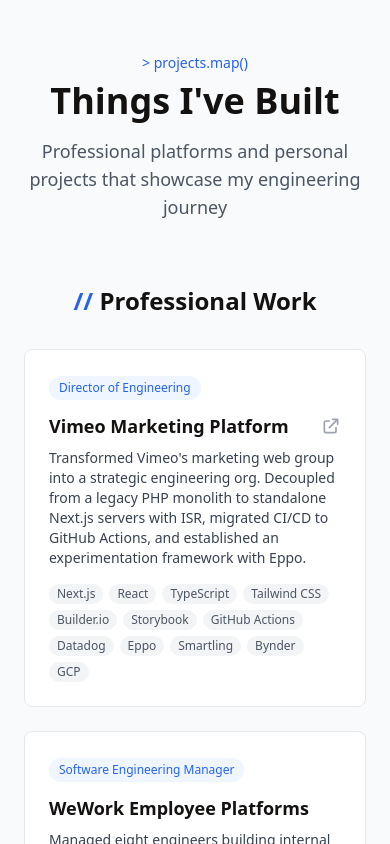
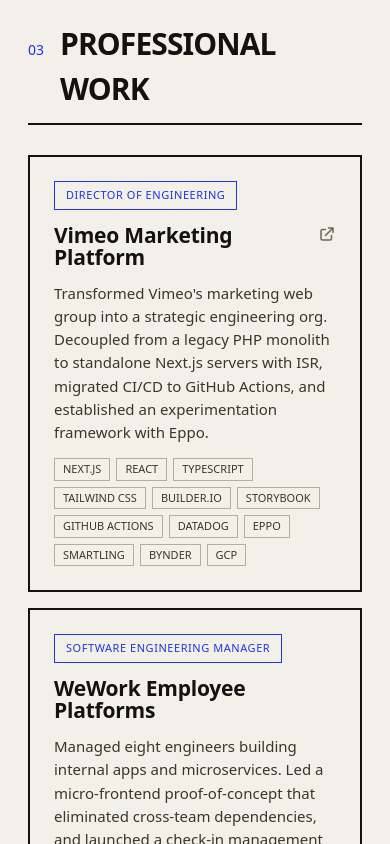
Before and after one commit to tshields86/travis-shields, a Next.js app: page / in a window 390 px wide. Shown: the part 3360-4204 px from the top of the page. Built offline with nearby package versions, Linux system fonts and the light colour scheme; a web font is replaced by a local one.

Commit message:
Rebuild Professional Work (03) and Side Projects (04) as poster cards
Data-driven from lib/content; role badges, icon-link clusters, tech pills;
2-col grids, offset-shadow hover

```diff
--- a/components/Projects.tsx
+++ b/components/Projects.tsx
@@ -1,246 +1,63 @@
-'use client';
+import { SectionHeading } from "@/components/ui/SectionHeading";
+import { Reveal } from "@/components/ui/Reveal";
+import { PillList } from "@/components/ui/Pill";
+import { IconLink } from "@/components/ui/IconLink";
+import { professionalWork, sideProjects, type ProjectLink } from "@/lib/content";
 
-import { motion, useInView } from 'framer-motion';
-import { useRef } from 'react';
-
-interface Project {
-  name: string;
-  role: string;
-  description: string;
-  tech: string[];
-  link?: string;
-  github?: string;
-  appStore?: string;
-}
-
-const professionalWork: Project[] = [
-  {
-    name: 'Vimeo Marketing Platform',
-    role: 'Director of Engineering',
-    description:
-      'Transformed Vimeo\'s marketing web group into a strategic engineering org. Decoupled from a legacy PHP monolith to standalone Next.js servers with ISR, migrated CI/CD to GitHub Actions, and established an experimentation framework with Eppo.',
-    tech: ['Next.js', 'React', 'TypeScript', 'Tailwind CSS', 'Builder.io', 'Storybook', 'GitHub Actions', 'Datadog', 'Eppo', 'Smartling', 'Bynder', 'GCP'],
-    link: 'https://www.vimeo.com/',
-  },
-  {
-    name: 'WeWork Employee Platforms',
-    role: 'Software Engineering Manager',
-    description:
-      'Managed eight engineers building internal apps and microservices. Led a micro-frontend proof-of-concept that eliminated cross-team dependencies, and launched a check-in management tool that drove a 140% increase in Net Promoter Scores.',
-    tech: ['React', 'TypeScript', 'Ruby on Rails', 'Microservices', 'Micro-Frontends', 'AWS'],
-  },
-  {
-    name: 'MSG.com',
-    role: 'Lead Software Engineer',
-    description:
-      'Led engineering on Madison Square Garden\'s primary web property. Built Lambda@Edge adaptive image resizing that cut page load times by 30%, and overhauled Elasticsearch indexing from PHP to Node.js Lambdas reducing rebuild time by 85%.',
-    tech: ['React', 'Node.js', 'MongoDB', 'Redis', 'Elasticsearch', 'PHP', 'Docker', 'AWS'],
-    link: 'https://www.msg.com/',
-  },
-  {
-    name: 'Knicks.com',
-    role: 'Lead Software Engineer',
-    description:
-      'Led a comprehensive sitewide redesign and built custom modules integrating NBA APIs for real-time stats and game scores. Built the All-Star voting platform that helped Kristaps Porziņģis make the 2018 All-Star game, voted best campaign in the league.',
-    tech: ['JavaScript', 'React', 'Contentful', 'NBA Stats API'],
-    link: 'https://www.nba.com/knicks/',
-  },
-];
-
-const sideProjects: Project[] = [
-  {
-    name: 'PollPotato',
-    role: 'Creator',
-    description:
-      'Mobile-first polling app — ask a question, share one link, and watch the group vote in real time. Anonymous voting by default, with light/dark mode and a playful potato mascot.',
-    tech: ['Next.js', 'TypeScript', 'Tailwind CSS', 'Drizzle', 'Neon', 'Cloudflare'],
-    link: 'https://www.pollpotato.com',
-    github: 'https://github.com/tshields86/poll-potato',
-  },
-  {
-    name: 'Breezlist',
-    role: 'Creator',
-    description:
-      'Mobile-first PWA for creating, sharing, and collaborating on lists in real-time. Features smart item autocomplete powered by user history and offline-capable PWA support with Workbox.',
-    tech: ['React', 'TypeScript', 'Supabase', 'Tailwind CSS', 'PWA', 'Vite'],
-    link: 'https://www.breezlist.com/',
-    github: 'https://github.com/tshields86/breezlist',
-  },
-  {
-    name: 'Serpent Surge',
-    role: 'Creator',
-    description:
-      'Roguelike reimagining of Snake with wave-based arena progression, 10 synergizing power-ups, hazards, and retro CRT aesthetics. Features global leaderboards, daily challenges, and mobile support via Capacitor.',
-    tech: ['TypeScript', 'HTML5 Canvas', 'Vite', 'Firebase', 'Capacitor', 'Tone.js', 'PWA'],
-    link: 'https://serpentsurge.vercel.app/',
-    github: 'https://github.com/tshields86/serpent-surge',
-    appStore: 'https://apps.apple.com/us/app/serpent-surge/id6761081725',
-  },
-  {
-    name: 'BBQCopilot',
-    role: 'Creator',
-    description:
-      'AI-powered BBQ app that generates equipment-specific recipes, prep guides, and real-time cook timelines with streaming AI recipe generation and natural language input parsing.',
-    tech: ['React Native', 'Expo', 'TypeScript', 'Supabase', 'Claude API'],
-    link: 'https://www.bbqcopilot.com/',
-    github: 'https://github.com/tshields86/bbqcopilot',
-  },
-  {
-    name: 'DStructures.js',
-    role: 'Creator',
-    description:
-      'Zero-dependency TypeScript library providing type-safe, generic data structures and algorithms — linked lists, heaps, graphs, hash maps, and more. 600+ tests with 90%+ coverage thresholds.',
-    tech: ['TypeScript', 'Vitest', 'tsup', 'TypeDoc'],
-    link: 'https://www.npmjs.com/package/dstructures.js',
-    github: 'https://github.com/tshields86/DStructures.js',
-  },
-  {
-    name: 'git-sense',
-    role: 'Creator',
-    description:
-      'CLI tool that connects to GitHub and uses Claude to generate narrative summaries, contributor analyses, changelogs, and natural-language Q&A from a repo\'s commit and PR history.',
-    tech: ['TypeScript', 'Node.js', 'Claude API', 'Octokit', 'Commander.js'],
-    link: 'https://www.npmjs.com/package/git-sense',
-    github: 'https://github.com/tshields86/git-sense',
-  },
-  {
-    name: 'Yodafy',
-    role: 'Creator',
-    description:
-      'A web app that transforms song lyrics into Yoda\'s speech pattern using Claude AI, with a rate-limited API and Star Wars-themed UI. Because a little Yoda in your life, everyone needs.',
-    tech: ['Next.js', 'TypeScript', 'Claude API', 'Upstash Redis', 'Vercel'],
-    link: 'https://yodafy.vercel.app',
-    github: 'https://github.com/tshields86/yodafy',
-  },
-];
-
-function ProjectCard({ project, index, isInView }: { project: Project; index: number; isInView: boolean }) {
+function LinkCluster({ links }: { links: ProjectLink[] }) {
+  if (links.length === 0) return null;
   return (
-    <motion.div
-      initial={{ opacity: 0, y: 30 }}
-      animate={isInView ? { opacity: 1, y: 0 } : { opacity: 0, y: 30 }}
-      transition={{ duration: 0.5, delay: index * 0.1 }}
-      className="bg-white dark:bg-gray-800 rounded-lg p-6 border border-gray-200 dark:border-gray-700 hover:border-blue-500 dark:hover:border-blue-500 transition-colors"
-    >
-      <span className="inline-block text-xs font-medium text-blue-600 dark:text-blue-400 bg-blue-50 dark:bg-blue-900/30 px-2.5 py-1 rounded-full mb-3">
-        {project.role}
-      </span>
-      <div className="flex items-center justify-between mb-2">
-        <h3 className="text-lg font-bold">{project.name}</h3>
-        <div className="flex items-center gap-2 flex-shrink-0 ml-2">
-          {project.github && (
-            <a
-              href={project.github}
-              target="_blank"
-              rel="noopener noreferrer"
-              className="text-gray-400 hover:text-blue-600 dark:hover:text-blue-400 transition-colors"
-              aria-label={`View ${project.name} on GitHub`}
-            >
-              <svg className="w-5 h-5" fill="currentColor" viewBox="0 0 24 24">
-                <path d="M12 0C5.37 0 0 5.37 0 12c0 5.31 3.435 9.795 8.205 11.385.6.105.825-.255.825-.57 0-.285-.015-1.23-.015-2.235-3.015.555-3.795-.735-4.035-1.41-.135-.345-.72-1.41-1.23-1.695-.42-.225-1.02-.78-.015-.795.945-.015 1.62.87 1.845 1.23 1.08 1.815 2.805 1.305 3.495.99.105-.78.42-1.305.765-1.605-2.67-.3-5.46-1.335-5.46-5.925 0-1.305.465-2.385 1.23-3.225-.12-.3-.54-1.53.12-3.18 0 0 1.005-.315 3.3 1.23.96-.27 1.98-.405 3-.405s2.04.135 3 .405c2.295-1.56 3.3-1.23 3.3-1.23.66 1.65.24 2.88.12 3.18.765.84 1.23 1.905 1.23 3.225 0 4.605-2.805 5.625-5.475 5.925.435.375.81 1.095.81 2.22 0 1.605-.015 2.895-.015 3.3 0 .315.225.69.825.57A12.02 12.02 0 0024 12c0-6.63-5.37-12-12-12z" />
-              </svg>
-            </a>
-          )}
-          {project.appStore && (
-            <a
-              href={project.appStore}
-              target="_blank"
-              rel="noopener noreferrer"
-              className="text-gray-400 hover:text-blue-600 dark:hover:text-blue-400 transition-colors"
-              aria-label={`Download ${project.name} on the App Store`}
-            >
-              <svg className="w-5 h-5" fill="currentColor" viewBox="0 0 24 24">
-                <path d="M17.05 12.04c-.03-2.66 2.17-3.94 2.27-4-1.24-1.81-3.16-2.06-3.84-2.09-1.63-.16-3.18.96-4.01.96-.82 0-2.1-.94-3.45-.91-1.78.03-3.42 1.03-4.33 2.62-1.85 3.21-.47 7.96 1.32 10.56.88 1.27 1.92 2.7 3.29 2.65 1.32-.05 1.82-.85 3.42-.85 1.59 0 2.04.85 3.44.83 1.42-.03 2.32-1.3 3.19-2.58 1.01-1.48 1.42-2.91 1.44-2.99-.03-.01-2.76-1.06-2.79-4.2zM14.4 4.33c.73-.89 1.22-2.12 1.08-3.34-1.05.04-2.32.7-3.07 1.58-.67.78-1.26 2.03-1.1 3.23 1.17.09 2.36-.59 3.09-1.47z" />
-              </svg>
-            </a>
-          )}
-          {project.link && (
-            <a
-              href={project.link}
-              target="_blank"
-              rel="noopener noreferrer"
-              className="text-gray-400 hover:text-blue-600 dark:hover:text-blue-400 transition-colors"
-              aria-label={`Visit ${project.name}`}
-            >
-              <svg className="w-5 h-5" fill="none" stroke="currentColor" viewBox="0 0 24 24">
-                <path
-                  strokeLinecap="round"
-                  strokeLinejoin="round"
-                  strokeWidth={2}
-                  d="M10 6H6a2 2 0 00-2 2v10a2 2 0 002 2h10a2 2 0 002-2v-4M14 4h6m0 0v6m0-6L10 14"
-                />
-              </svg>
-            </a>
-          )}
-        </div>
-      </div>
-      <p className="text-sm text-gray-700 dark:text-gray-300 mb-4">{project.description}</p>
-      <div className="flex flex-wrap gap-1.5">
-        {project.tech.map((t) => (
-          <span
-            key={t}
-            className="text-xs px-2 py-0.5 rounded-full bg-gray-100 dark:bg-gray-700 text-gray-600 dark:text-gray-300"
-          >
-            {t}
-          </span>
-        ))}
-      </div>
-    </motion.div>
+    <span className="links">
+      {links.map((link) => (
+        <IconLink key={link.href} href={link.href} label={link.label} icon={link.icon} />
+      ))}
+    </span>
   );
 }
 
 export function Projects() {
-  const ref = useRef(null);
-  const isInView = useInView(ref, { once: true, margin: '-100px' });
-
   return (
-    <section id="projects" ref={ref} className="py-24 px-6 bg-gray-50 dark:bg-gray-900/50">
-      <div className="container mx-auto max-w-6xl">
-        <motion.div
-          initial={{ opacity: 0, y: 50 }}
-          animate={isInView ? { opacity: 1, y: 0 } : { opacity: 0, y: 50 }}
-          transition={{ duration: 0.6 }}
-        >
-          {/* Section Header */}
-          <div className="mb-16 text-center">
-            <p className="text-blue-600 dark:text-blue-400 font-mono text-sm mb-2">
-              &gt; projects.map()
-            </p>
-            <h2 className="text-4xl md:text-5xl font-bold mb-4">
-              Things I&apos;ve Built
-            </h2>
-            <p className="text-lg text-gray-600 dark:text-gray-400 max-w-2xl mx-auto">
-              Professional platforms and personal projects that showcase my engineering journey
-            </p>
-          </div>
-
-          {/* Professional Work */}
-          <div className="mb-16">
-            <h3 className="text-2xl font-bold mb-8 text-center">
-              <span className="text-blue-600 dark:text-blue-400">{'// '}</span>
-              Professional Work
-            </h3>
-            <div className="grid grid-cols-1 md:grid-cols-2 gap-6">
-              {professionalWork.map((project, index) => (
-                <ProjectCard key={project.name} project={project} index={index} isInView={isInView} />
+    <>
+      <section className="section" id="work">
+        <div className="wrap">
+          <Reveal>
+            <SectionHeading number="03" title="Professional Work" />
+            <div className="pwork">
+              {professionalWork.map((item) => (
+                <article className="pcard" key={item.name}>
+                  <span className="badge">{item.role}</span>
+                  <div className="h">
+                    <h3 className="nm">{item.name}</h3>
+                    <LinkCluster links={item.links} />
+                  </div>
+                  <p className="desc">{item.description}</p>
+                  <PillList items={item.tech} />
+                </article>
               ))}
             </div>
-          </div>
+          </Reveal>
+        </div>
+      </section>
 
-          {/* Side Projects */}
-          <div>
-            <h3 className="text-2xl font-bold mb-8 text-center">
-              <span className="text-blue-600 dark:text-blue-400">{'// '}</span>
-              Side Projects
-            </h3>
-            <div className="grid grid-cols-1 md:grid-cols-2 gap-6">
-              {sideProjects.map((project, index) => (
-                <ProjectCard key={project.name} project={project} index={index} isInView={isInView} />
+      <section className="section" id="projects">
+        <div className="wrap">
+          <Reveal>
+            <SectionHeading number="04" title="Side Projects" />
+            <div className="cards">
+              {sideProjects.map((project) => (
+                <article className="card" key={project.name}>
+                  <div className="h">
+                    <h3 className="nm">{project.name}</h3>
+                    <LinkCluster links={project.links} />
+                  </div>
+                  <p className="desc">{project.description}</p>
+                  <PillList items={project.tech} />
+                </article>
               ))}
             </div>
-          </div>
-        </motion.div>
-      </div>
-    </section>
+          </Reveal>
+        </div>
+      </section>
+    </>
   );
 }
```
